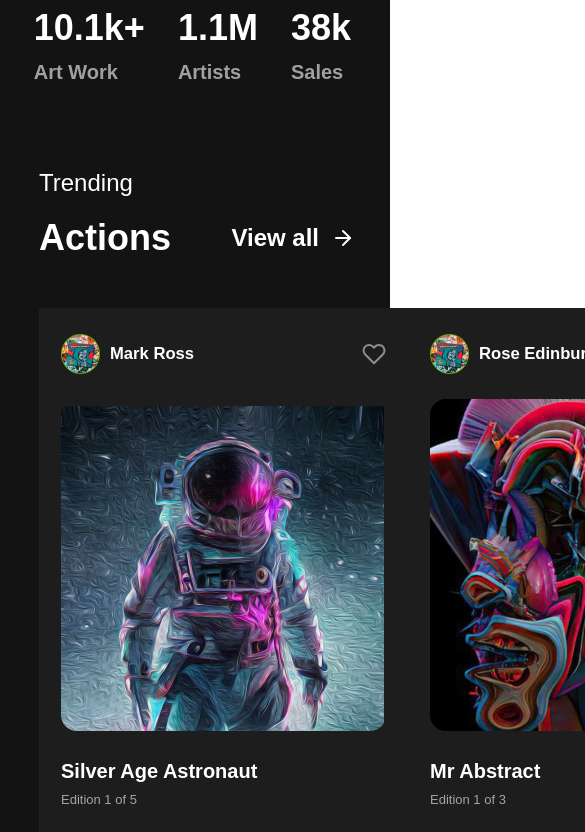
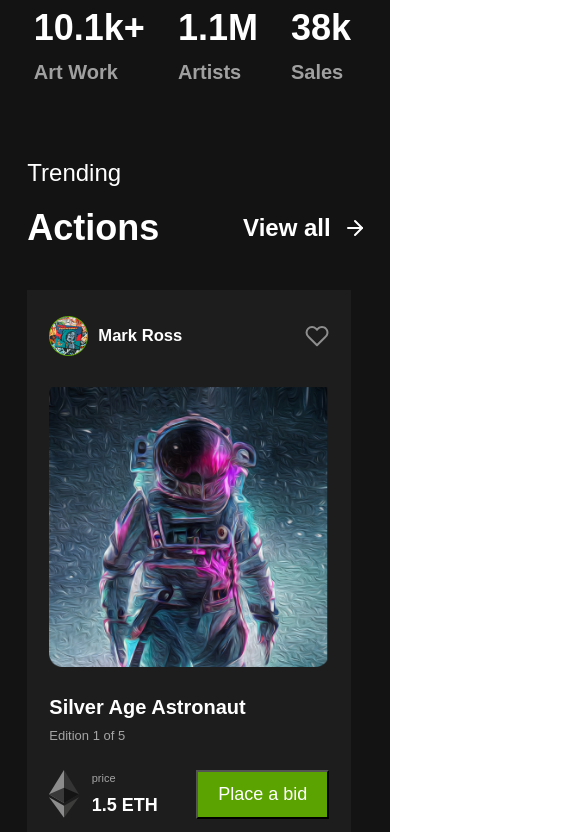
Before and after one commit to Juliya2323/Landing-page, a Vue app: page / in a window 390 px wide. Shown: the part 1400-2232 px from the top of the page, 585 px wide, since content can reach past the window. Built offline with nearby package versions, Linux system fonts and the light colour scheme.

Commit message:
adaptive gallery

```diff
--- a/src/components/Sections/GallerySection.vue
+++ b/src/components/Sections/GallerySection.vue
@@ -31,5 +31,11 @@ import StoredCards from '@/components/StoredCards.vue';
        }
     }
 
+    @media screen and (max-width: 1300px) {
+        .gallery {
+            padding: 29px 7% 90px;
+        }
+    }
+
 
 </style>
--- a/src/components/StoredCards.vue
+++ b/src/components/StoredCards.vue
@@ -158,5 +158,31 @@ const editorCards = reactive([
 
     }
 
+    @media screen and (max-width: 1425px) {
+        .cards_container_action_cards,
+        .cards_container_editor_cards {
+            display: flex;
+            gap: 30px;
+            flex-wrap: wrap;
+        }
+
+    }
+
+    @media screen and (max-width: 1300px) {
+        .cards {
+            gap: 35px;
+            padding-bottom: 110px;
+        }
+    }
+
+    @media screen and (max-width: 1200px) {
+        .cards_container_action_cards,
+        .cards_container_editor_cards {
+            overflow-x: scroll;
+            flex-wrap: nowrap;
+        }
+
+    }
+
 
 </style>
--- a/src/components/UI/BaseCard.vue
+++ b/src/components/UI/BaseCard.vue
@@ -128,5 +128,20 @@ const props = defineProps({
         }
     }
 
+    @media screen and (max-width: 1425px) {
+        .gallery_card_img {
+            width: 280px;
+            height: auto;
+        }
+
+        .gallery_card_purchase_button {
+            padding: 12px 20px;
+        }
+    }
+
+    @media screen and (max-width: 1300px) {
+
+    }
+
 
 </style>
--- a/src/layout/TheHeader.vue
+++ b/src/layout/TheHeader.vue
@@ -4,34 +4,38 @@
       <base-logo class="header_wrapper_logo"></base-logo>
       <nav class="header_wrapper_nav">
         <ul class="header_wrapper_nav_list">
-                    <li v-for="(link, index) in links" :key="index"><a :href="`#${link}`" class="header_wrapper_nav_list_item">{{ link }}</a></li>
+          <li v-for="(link, index) in links" :key="index">
+            <a :href="`#${link}`" class="header_wrapper_nav_list_item">{{
+              link
+            }}</a>
+          </li>
         </ul>
       </nav>
     </div>
     <div class="header_container">
-                <img :src="Search" alt="search" class="header_container_search">
-                <base-transparent-button class="header_container_button"></base-transparent-button>
-                <img :src="Download" alt="download" class="header_container_download">
+      <img :src="Search" alt="search" class="header_container_search" />
+      <base-transparent-button
+        class="header_container_button"
+      ></base-transparent-button>
+      <img :src="Download" alt="download" class="header_container_download" />
     </div>
   </header>
 </template>
 
 <script setup>
 import { reactive } from "vue";
-    import Search from '@/assets/icons/search.svg';
-    import Download from '@/assets/icons/arrow.svg';
-    const links = reactive(['Discover', 'Marketplace', 'More']);
-
+import Search from "@/assets/icons/search.svg";
+import Download from "@/assets/icons/arrow.svg";
+const links = reactive(["Discover", "Marketplace", "More"]);
 </script>
 
 <style scoped lang="scss">
-
 $bgc: #131313;
 
 .header {
   background-color: $bgc;
   display: flex;
-    justify-content:space-between;
+  justify-content: space-between;
   align-items: center;
   padding: 80px 88px 124px 66px;
 
@@ -54,18 +58,15 @@
         padding-inline-start: 0;
 
         &_item {
-              font-family: 'Arial';
+          font-family: "Arial";
           font-weight: 400;
           line-height: 25px;
           font-size: 22px;
-              color: #FFFFFF;
+          color: #ffffff;
           text-decoration: none;
         }
       }
-
-
     }
-
   }
 
   &_container {
@@ -75,19 +76,15 @@
     align-items: center;
 
     &_download {
-          background-color: #5BA300;
+      background-color: #5ba300;
       padding: 14px;
       border-radius: 50%;
       display: flex;
       justify-content: center;
       align-items: center;
     }
-
   }
-
-
 }
-
 
 @media screen and (max-width: 1090px) {
   .header {
@@ -144,7 +141,7 @@
 
 @media screen and (max-width: 507px) {
   .header_wrapper_nav_list {
-          display:none;
+    display: none;
     position: relative;
   }
 
@@ -152,8 +149,9 @@
     position: relative;
     margin-left: 60px;
   }
+
   .header_wrapper_logo::before {
-          content: url('@/assets/icons/burger.svg');
+    content: url("@/assets/icons/burger.svg");
     position: absolute;
     left: -52px;
     top: 3px;
@@ -169,7 +167,4 @@
     padding: 50px 60px 60px 30px;
   }
 }
-
-
-
 </style>
```
Lines whose indentation alone changed are shown as unchanged.
